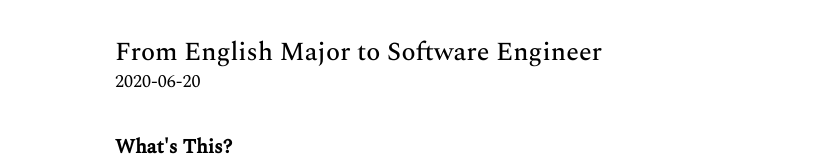
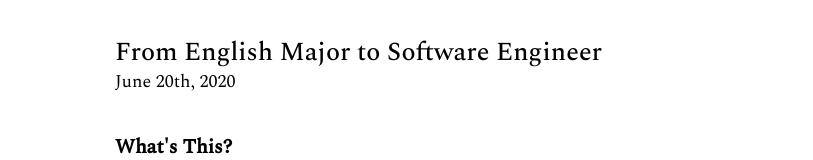
Before and after one commit to breyerjs/jacksonbreyer, a Next.js app: page /words/from-english-major-to-software-engineer in a window 1280 px wide. Shown: the part 160-320 px from the top of the page, without its empty margins (225-1038 px from the left). Built offline with nearby package versions, Linux system fonts and the light colour scheme.

Commit message:
format dates better

```diff
--- a/package.json
+++ b/package.json
@@ -12,6 +12,7 @@
     "@zeit/next-sass": "^1.0.1",
     "classnames": "^2.2.6",
     "gray-matter": "^4.0.2",
+    "moment": "^2.29.1",
     "next": "9.3.5",
     "next-fonts": "^1.1.0",
     "next-images": "^1.4.0",
--- a/pages/words.js
+++ b/pages/words.js
@@ -3,6 +3,7 @@ import Link from 'next/link';
 import Header from './components/shared/Header/Header';
 import Layout from './components/shared/Layout/Layout';
 import matter from 'gray-matter';
+import moment from 'moment';
 import styles from './words.scss'
 
 
@@ -26,7 +27,9 @@ const createWordsEntry = (post) => {
             <Link href={'words/[wordsid]'} as={`/words/${post.slug}`}>
                 <a className={'entryTitle'}> {post.frontmatter.title} </a>
             </Link>
-            <div className={'entryDate'}>{post.frontmatter.date}</div>
+            <div className={'entryDate'}>
+              {moment(post.frontmatter.date).format('MMMM Do, YYYY')}
+            </div>
             <div>{post.frontmatter.description}</div>
         </div>
     );
--- a/pages/words/[wordsid].js
+++ b/pages/words/[wordsid].js
@@ -3,6 +3,7 @@ import matter from 'gray-matter';
 import ReactMarkdown from 'react-markdown';
 import Header from '../components/shared/Header/Header';
 import Layout from '../components/shared/Layout/Layout';
+import moment from 'moment';
 
 import styles from './wordsTemplate.scss';
 
@@ -17,7 +18,9 @@ export default function WordsTemplate(props) {
             <Layout>
                 <div className={'postHeader'}>
                     <div className={'postTitle'}>{frontmatter.title}</div>
-                    <div className={'postDate'}>{frontmatter.date}</div>
+                    <div className={'postDate'}>
+                        {moment(frontmatter.date).format('MMMM Do, YYYY')}
+                    </div>
                 </div>
                 <ReactMarkdown source={markdownBody} />
             </Layout>
```
Also changed, not shown: 1 other file (tests, documents, lock files or other folders).
